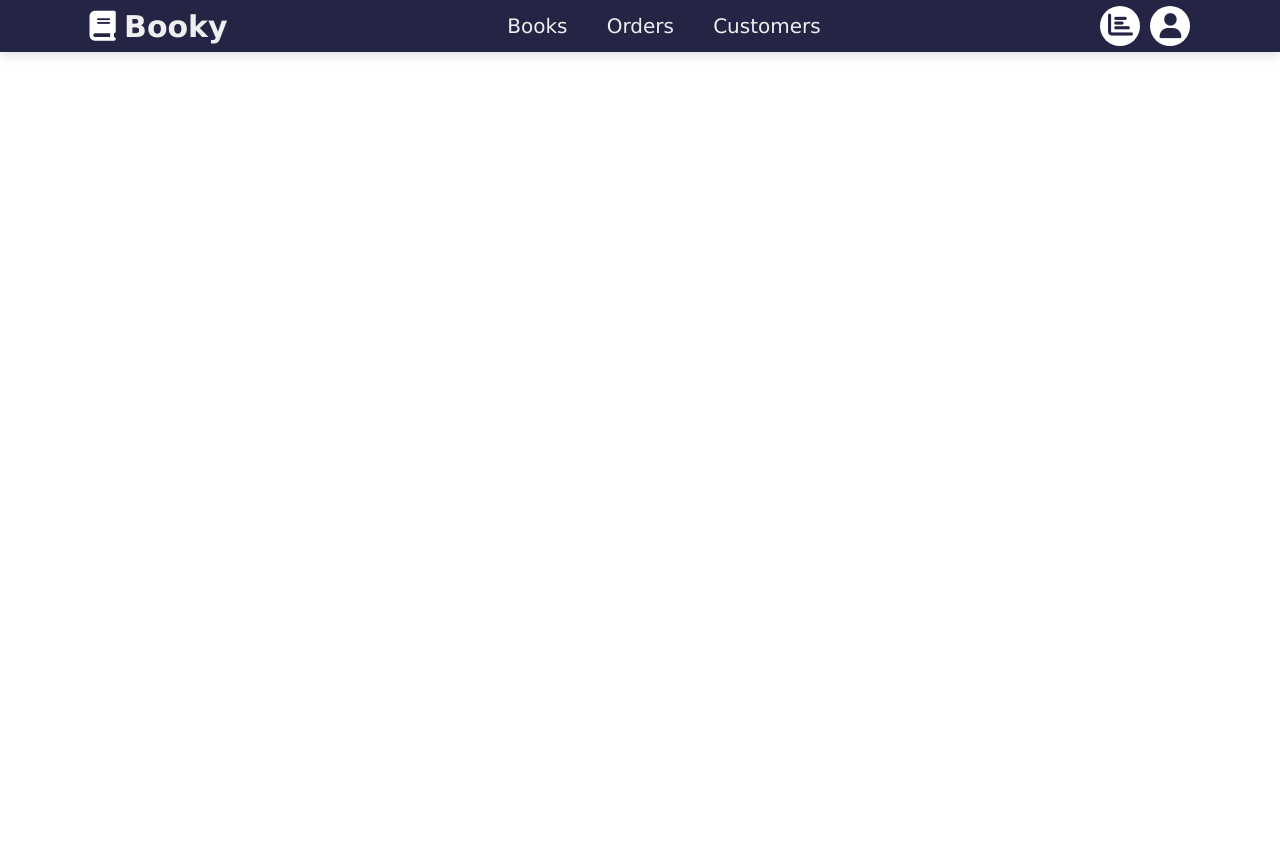
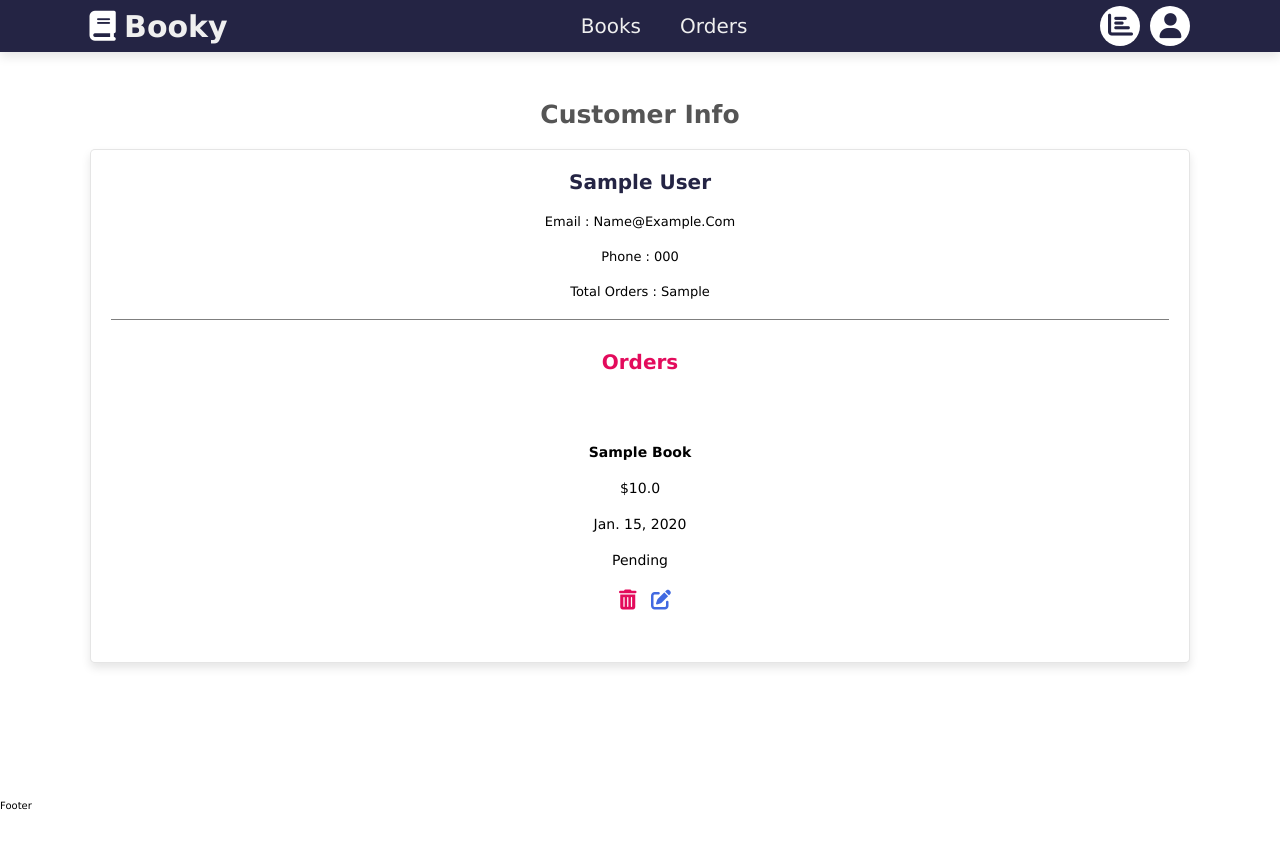
Before and after one commit to erramidad123/bookstore-django, a Django app: template bookstore/templates/bookstore/customers.html in a window 1280 px wide. Before the commit the page ends 57 px from the top, so only its background shows below. Run offline with Django 4.2, Linux system fonts and the light colour scheme; tables that the repository leaves empty hold one stand-in row (values such as "Sample post"); the template is opened without the code that fills it: values that come from a table or form of the project are taken from there, most other values are stand-ins (such as "Sample title", 1, 10 or a date in 2020).

```diff
--- /dev/null
+++ b/bookstore/my_order_form.py
@@ -0,0 +1,6 @@
+from django.forms import ModelForm
+from .models import Order
+class OrderForm(ModelForm) :
+    class Meta :
+        model = Order
+        fields = "__all__"
--- a/bookstore/templates/bookstore/books.html
+++ b/bookstore/templates/bookstore/books.html
@@ -9,7 +9,7 @@
 
 
 
-    <div class="table-container">
+ <div class="table-container">
 
     <table id="table">
   <tr>
--- a/bookstore/templates/bookstore/customers.html
+++ b/bookstore/templates/bookstore/customers.html
@@ -1,5 +1,48 @@
 {% extends 'bookstore/main.html'%}
 
 {% block content %}
-<h1>welcome to customers  </h1>
+<section>
+
+    <h1>Customer Info </h1>
+
+    <div class="customer">
+        <div class="customerbox">
+            <h3>{{customer.name}}</h3>
+
+             <p> email : {{customer.email}}</p>
+             <p> phone : {{customer.phone}}</p>
+
+            <p class='bhr'> total orders : {{t_orders}}</p>
+
+            <div class="order-detail">
+
+               <h3> orders </h3>
+
+
+                <div class="books">
+                {% for order in orders %}
+
+                    <div class="box">
+                        <h4>{{order.book.name}}</h4>
+                        <p>${{order.book.price}}</p>
+                        <p>{{order.date}}</p>
+                        <p>{{order.status}}</p>
+                        <p>
+                        <a href=""><i class="fa-solid fa-trash-can"></i></a>
+                        <a href=""><i class="fa-sharp fa-solid fa-pen-to-square"></i></a>
+                        </p>
+
+
+
+                    </div>
+                    {% endfor %}
+
+                </div>
+
+            </div>
+
+        </div>
+    </div>
+
+</section>
 {% endblock content %}
--- a/bookstore/templates/bookstore/dashboard.html
+++ b/bookstore/templates/bookstore/dashboard.html
@@ -41,7 +41,7 @@
 <div class="container">
     <div class="box">
          <h3>orders info </h3>
-         <a href="" class="btn">add order</a>
+         <a href="{% url 'create' %}" class="btn">add order</a>
         <table id="orders-table">
   <tr>
     <th>Customer</th>
@@ -80,12 +80,14 @@
     <th>name</th>
     <th>email</th>
     <th>age</th>
+    <th>detail</th>
   </tr>
   {% for customer in customers %}
   <tr>
     <td>{{customer.name}}</td>
     <td>{{customer.email}}</td>
     <td>{{customer.age}}</td>
+    <td><a style="font-size : 2.2rem" href="{% url 'customer' customer.id %}"><i class="fa-solid fa-eye"></i></a></td>
   </tr>
 
   {% endfor %}
--- a/bookstore/templates/bookstore/navbar.html
+++ b/bookstore/templates/bookstore/navbar.html
@@ -11,7 +11,7 @@
     <div class="links">
         <a href="{% url 'books'%}">books</a>
         <a href="{% url 'orders'%}">Orders</a>
-        <a href="{% url 'customers'%}">Customers</a>
+
     </div>
 
     <div class="icons">
--- a/bookstore/urls.py
+++ b/bookstore/urls.py
@@ -6,6 +6,8 @@ from . import views
 urlpatterns = [
     path('', views.home,name='home'),
     path('books/',views.books,name='books'),
-    path('customers/',views.customers,name='customers'),
+    path('customer/<int:c_id>',views.customer,name='customer'),
     path('orders/',views.orders,name='orders'),
+    path('create/',views.create,name = 'create')
+
 ]
--- a/static/css/style.css
+++ b/static/css/style.css
@@ -31,7 +31,9 @@ html {
   scroll-behavior: smooth;
   scroll-padding-top: 6rem;
 }
-
+body{
+  padding-bottom: 4rem;
+}
 .navbar {
   display: flex;
   padding: .6rem 7%;
@@ -171,12 +173,17 @@ section .container{
 
 
 }
+section .container{
+  margin: 0 auto ;
+
+}
 
 
 section .container .table-container {
 
-flex: 1 1 ;
-max-width : 80rem
+flex: 1 1 60rem;
+max-width : 80rem;
+align-self: center;
 
 }
 
@@ -424,3 +431,134 @@ section .container .box p{
   font-size: 1.5rem;
   color: #777;
 }
+
+
+
+section .customer{
+  width: 100%;
+
+}
+
+section .customer .customerbox{
+  background-color: #fff;
+  box-shadow: var(--shadow);
+  padding: 2rem;
+  border-radius: .5rem;
+  border: var(--border);
+
+
+}
+
+section .customer .customerbox h3{
+  font-size: 2rem;
+  color : var(--main-dark);
+  margin-bottom: 2rem;
+}
+
+section .customer .customerbox p{
+    font-size: 1.3rem;
+  width: 100%;
+  padding-bottom: 2rem ;
+}
+
+section .customer .customerbox .bhr{
+  font-size: 1.3rem;
+  width: 100%;
+  padding-bottom: 2rem ;
+  border-bottom: .1rem solid rgba(0,0,0,.5);
+
+}
+
+section .customer .customerbox .order-detail{
+
+  margin-top: 1rem;
+  text-align: center;
+}
+section .customer .customerbox .order-detail h3{
+  font-size: 2rem ;
+  padding: 2rem;
+  color: #e30b5c;
+}
+
+
+section .customer .customerbox .order-detail .books{
+  display: flex ;
+  justify-content: center;
+  gap: 2rem;
+  flex-wrap: wrap;
+  margin: 0 auto ;
+}
+section .customer .customerbox .order-detail .books .box {
+  padding : 2rem ;
+  flex : 1 1 30rem ;
+
+}
+
+section .customer .customerbox .order-detail .books .box h4,
+section .customer .customerbox .order-detail .books .box p{
+  font-size: 1.4rem;
+  padding: 1rem;
+}
+
+section .customer .customerbox .order-detail .books .box p a:first-child{
+  margin-left: 1rem ;
+  color: #e30b5c;
+  font-size: 2rem;
+}
+
+section .customer .customerbox .order-detail .books .box p a{
+  margin-left: 1rem ;
+  color: #4169E1;
+  font-size: 2rem;
+}
+
+
+section .form-container{
+  display: flex;
+  flex-flow: column;
+  align-items: center;
+  text-align: left;
+  gap: 2rem ;
+  box-shadow: var(--shadow);
+  padding: 2rem;
+  border: var(--border);
+  max-width: 60rem;
+  margin: 1rem auto ;
+}
+
+section .form-container p{
+  display: flex;
+  justify-content: space-between;
+  align-items: center;
+  flex : 1 1 40rem ;
+
+
+  border-radius: .5rem;
+  border: var(--border);
+  margin-top: 2rem ;
+  height: 4rem ;
+  padding: 2rem ;
+  font-size: 1.4rem;
+  color: var(--main-dark);
+  font-weight: bold;
+}
+
+
+section .form-container button{
+  padding: 1.5rem ;
+  width: 15rem;
+
+  background-color: var(--main-dark);
+  border-radius: 5rem;
+  color: #fff;
+  opacity: .85;
+  cursor: pointer;
+
+
+}
+
+
+section .form-container button:hover{
+opacity : 1;
+
+}
```
Also changed, not shown: bookstore/templates/bookstore/my_order_form.html (added, +26 -0 lines), bookstore/views.py (+13 -4 lines).
